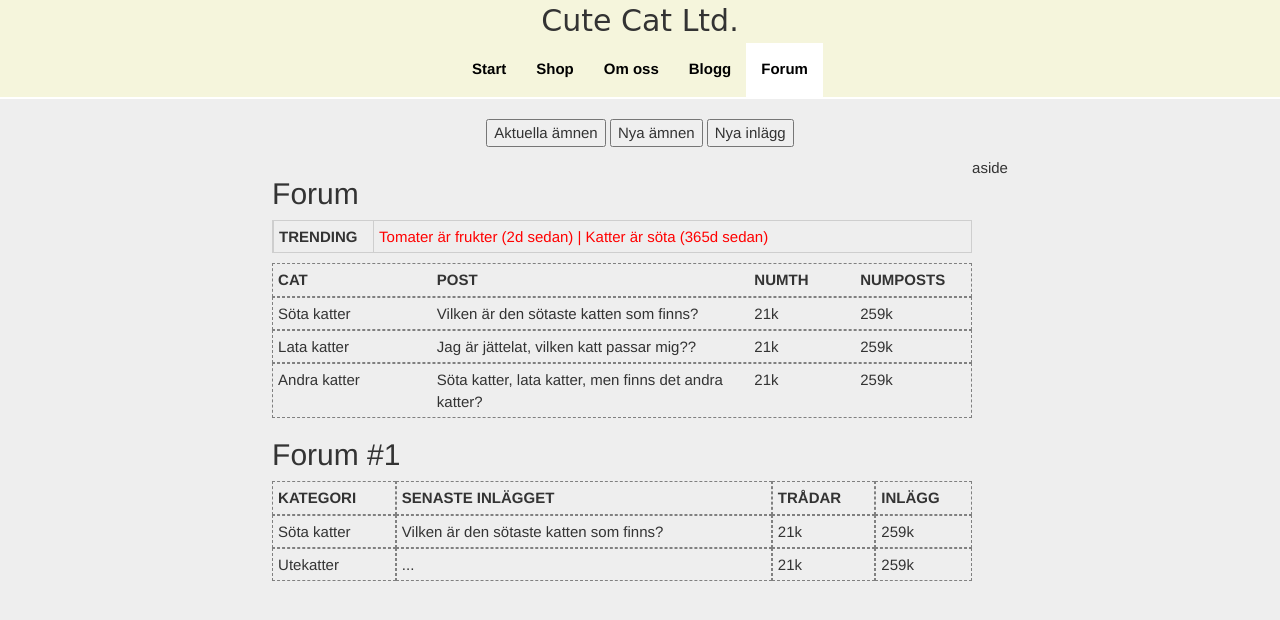
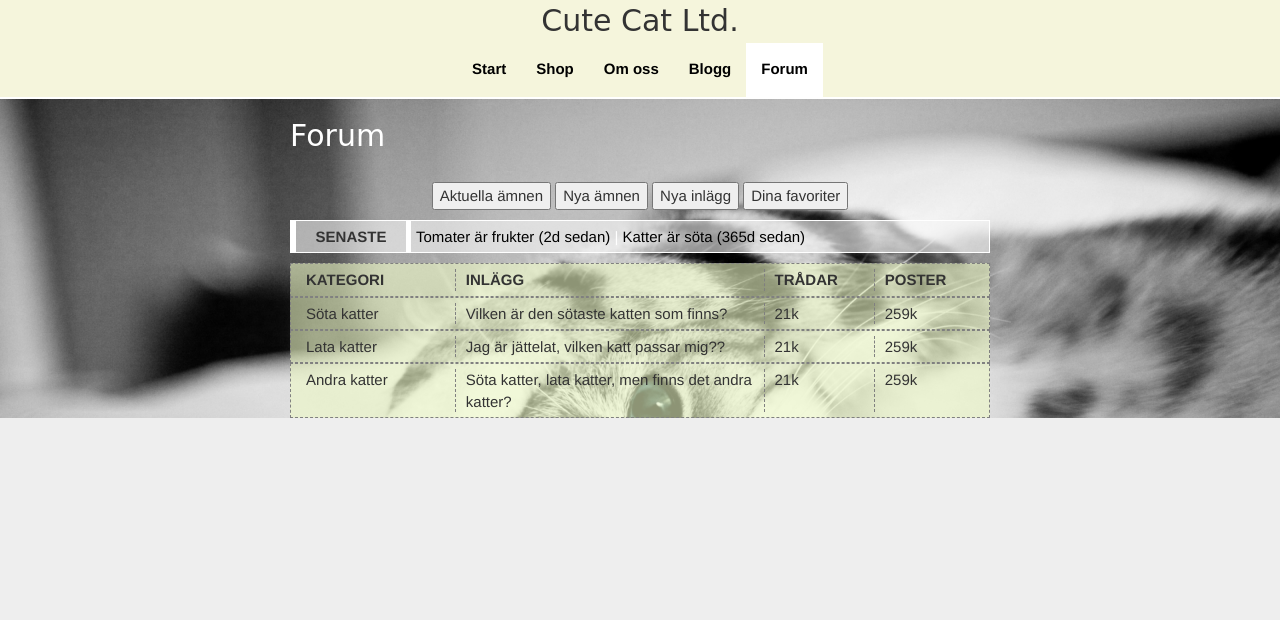
Before and after one commit to IamMille/Projekt-HTML-Grupp1, a plain HTML site: page forum.html in a window 1280 px wide. Drawn offline with nearby package versions, Linux system fonts and the light colour scheme.

Commit message:
forum design

```diff
--- a/forum.html
+++ b/forum.html
@@ -19,9 +19,17 @@
     <script src="https://maxcdn.bootstrapcdn.com/bootstrap/3.3.7/js/bootstrap.min.js" integrity="sha384-Tc5IQib027qvyjSMfHjOMaLkfuWVxZxUPnCJA7l2mCWNIpG9mGCD8wGNIcPD7Txa" crossorigin="anonymous"></script>
 
     <style>
+        h2 {
+            color: white;
+            font-family: cursive;
+            font-size: 2em;
+        }
         main {
             display: flex;
             justify-content: center;
+            background: url(images/cover.jpg);
+            background-repeat: no-repeat;
+            background-size: cover;
         }
 
         aside {
@@ -37,51 +45,58 @@
             width: 700px;
         }
 
-        .table {
-            display: table;
-        }
-
-        .table .tr:first-child {
-            font-weight: bolder;
-        }
-
-        .tr {
-            display: table-row;
-        }
-
-        .td {
-            display: table-cell;
-            padding: 5px;
-            border: 1px dashed grey;
-        }
-
         #trending {
-            border: 1px solid #cecece;
+            border: 1px solid #fff;
             margin-bottom: 10px;
             display: flex;
+            background: rgba(247, 247, 247, 0.59);
         }
 
         #trending div {
             display: inline-block;
-            border-left: 1px solid #cecece;
             padding: 5px;
+        }
+
+        #trending div:first-child {
+            font-weight: bolder;
+            display: inline-block;
+            text-align: center;
+            width: 120px;
+            padding: 5px;
+            border-left: 5px solid white;
+            border-right: 5px solid white;
         }
 
         #trending div:nth-child(2) {
             text-align: center;
             overflow: hidden;
-            color: red;
-        }
-
-        #trending div:first-child {
-            font-weight: bolder;
-            display: inline-block;
-            width: 100px;
-            padding: 5px;
+            color: black;
         }
 
         #trending span:not(:last-child):after {
             content: " | ";
+            color: white;
+        }
+
+        #forum {
+           /* background: linear-gradient(141deg, #0fb8ad 0%, #1fc8db 51%, #2cb5e8 75%);*/
+            background: rgba(240, 252, 200, 0.59);
+        }
+
+        #forum > div {
+            border: 1px dashed grey;
+        }
+
+        /* ej första raden (kolumn rubriker), inte 3-4e columnen */
+        #forum > .flexrow:not(:first-child) > div:not(:nth-child(n+3)) {
+           cursor: pointer;
+        }
+        #forum > div > div:not(:last-child) {
+            border-right: 1px dashed grey;
+        }
+
+        #forum .flexrow div {
+            padding-left: 10px;
         }
 
         #forum .flexrow:nth-child(1) {
@@ -99,12 +114,12 @@
             flex: 1;
         }
 
+        .flexrow .post {
+            flex: 3;
+        }
+
         .flexrow .cat {
             flex: 1.5;
-        }
-
-        .flexrow .post {
-            flex: 3;
         }
     </style>
 </head>
@@ -123,18 +138,19 @@
         </ul>
     </nav>
 
-    <div id="btnbar">
-        <button>Aktuella ämnen</button>
-        <button>Nya ämnen</button>
-        <button>Nya inlägg</button>
-    </div>
-
     <main>
         <section>
             <h2>Forum</h2>
 
-            <div id="trending">
-                <div>TRENDING</div>
+            <div id="btnbar">
+                <button>Aktuella ämnen</button>
+                <button>Nya ämnen</button>
+                <button>Nya inlägg</button>
+                <button>Dina favoriter</button>
+            </div>
+
+            <div id="trending" data-toggle="tooltip" data-placement="right" title="Seperator using :not(:last-child):after">
+                <div>SENASTE</div>
                 <div>
                     <span>Tomater är frukter (2d sedan)</span>
                     <span>Katter är söta (365d sedan)</span>
@@ -143,10 +159,10 @@
 
             <div id="forum">
                 <div class="flexrow" data-toggle="tooltip" data-placement="right" title="text-transform: uppercase;">
-                    <div class="cat">Cat</div>
-                    <div class="post">Post</div>
-                    <div class="numth">NumTh</div>
-                    <div class="numposts">NumPosts</div>
+                    <div class="cat">KATEGORI</div>
+                    <div class="post">INLÄGG</div>
+                    <div class="numth">TRÅDAR</div>
+                    <div class="numposts">POSTER</div>
                 </div>
 
                 <div class="flexrow">
@@ -171,31 +187,8 @@
                 </div>
             </div>
 
-            <h2>Forum #1</h2>
-            <div class="table">
-                <div class="tr">
-                    <div class="td">KATEGORI</div>
-                    <div class="td">SENASTE INLÄGGET</div>
-                    <div class="td">TRÅDAR</div>
-                    <div class="td">INLÄGG</div>
-                </div>
-                <div class="tr">
-                    <div class="td">Söta katter</div>
-                    <div class="td">Vilken är den sötaste katten som finns?</div>
-                    <div class="td">21k</div>
-                    <div class="td">259k</div>
-                </div>
-                <div class="tr">
-                    <div class="td">Utekatter</div>
-                    <div class="td">...</div>
-                    <div class="td">21k</div>
-                    <div class="td">259k</div>
-                </div>
-            </div>
         </section>
-        <aside>
-            aside
-        </aside>
+
     </main>
 
     <script>
```
